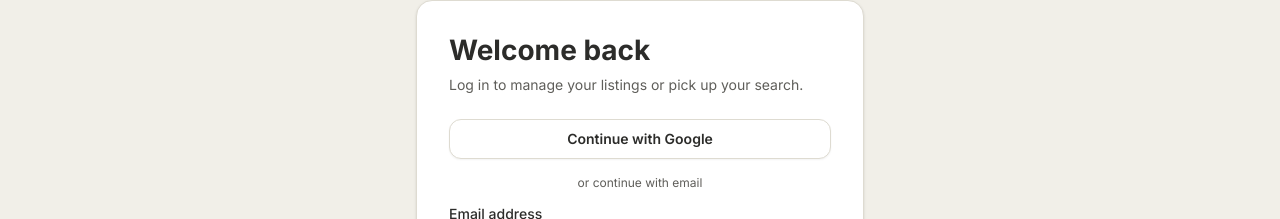
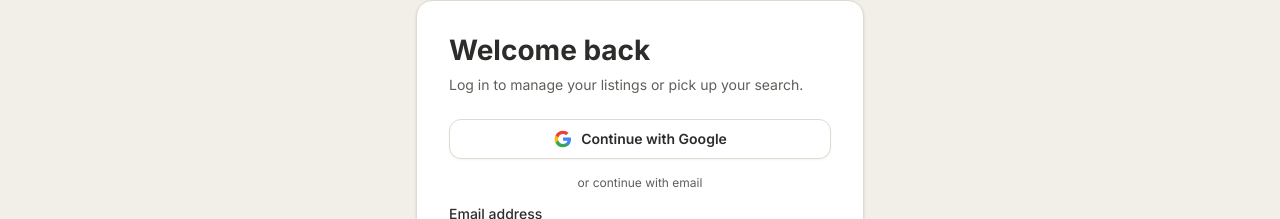
Before and after one commit to Decipher-Org/Nyumbalink, a React (Vite) app: page /login in a window 1280 px wide. Shown: the part 168-387 px from the top of the page. Built offline with nearby package versions, Linux system fonts and the light colour scheme; no server answers.

Commit message:
feat: add google icon to login and sign up

```diff
--- a/src/components/auth/GoogleSignInButton.tsx
+++ b/src/components/auth/GoogleSignInButton.tsx
@@ -13,6 +13,12 @@ export function GoogleSignInButton({ role, next, disabled }: {
       <Button type="button" variant="outline" className="w-full"
         disabled={disabled || redirecting}
         onClick={() => { setRedirecting(true); signInWithGoogle(role, next); }}>
+        <svg viewBox="0 0 24 24" className="size-5" aria-hidden="true" focusable="false">
+          <path fill="#4285F4" d="M21.6 12.23c0-.71-.06-1.39-.18-2.05H12v3.88h5.38a4.6 4.6 0 0 1-2 3.02v2.51h3.24c1.89-1.74 2.98-4.3 2.98-7.36Z" />
+          <path fill="#34A853" d="M12 22c2.7 0 4.96-.9 6.62-2.41l-3.24-2.51c-.9.6-2.04.96-3.38.96-2.6 0-4.81-1.76-5.6-4.12H3.06v2.59A10 10 0 0 0 12 22Z" />
+          <path fill="#FBBC05" d="M6.4 13.92a6 6 0 0 1 0-3.84V7.49H3.06a10 10 0 0 0 0 9.02l3.34-2.59Z" />
+          <path fill="#EA4335" d="M12 5.96c1.47 0 2.79.51 3.82 1.51l2.87-2.87A9.61 9.61 0 0 0 12 2a10 10 0 0 0-8.94 5.49l3.34 2.59C7.19 7.72 9.4 5.96 12 5.96Z" />
+        </svg>
         {redirecting ? "Connecting to Google…" : "Continue with Google"}
       </Button>
       <p className="text-center text-caption text-muted-foreground">or continue with email</p>
```
